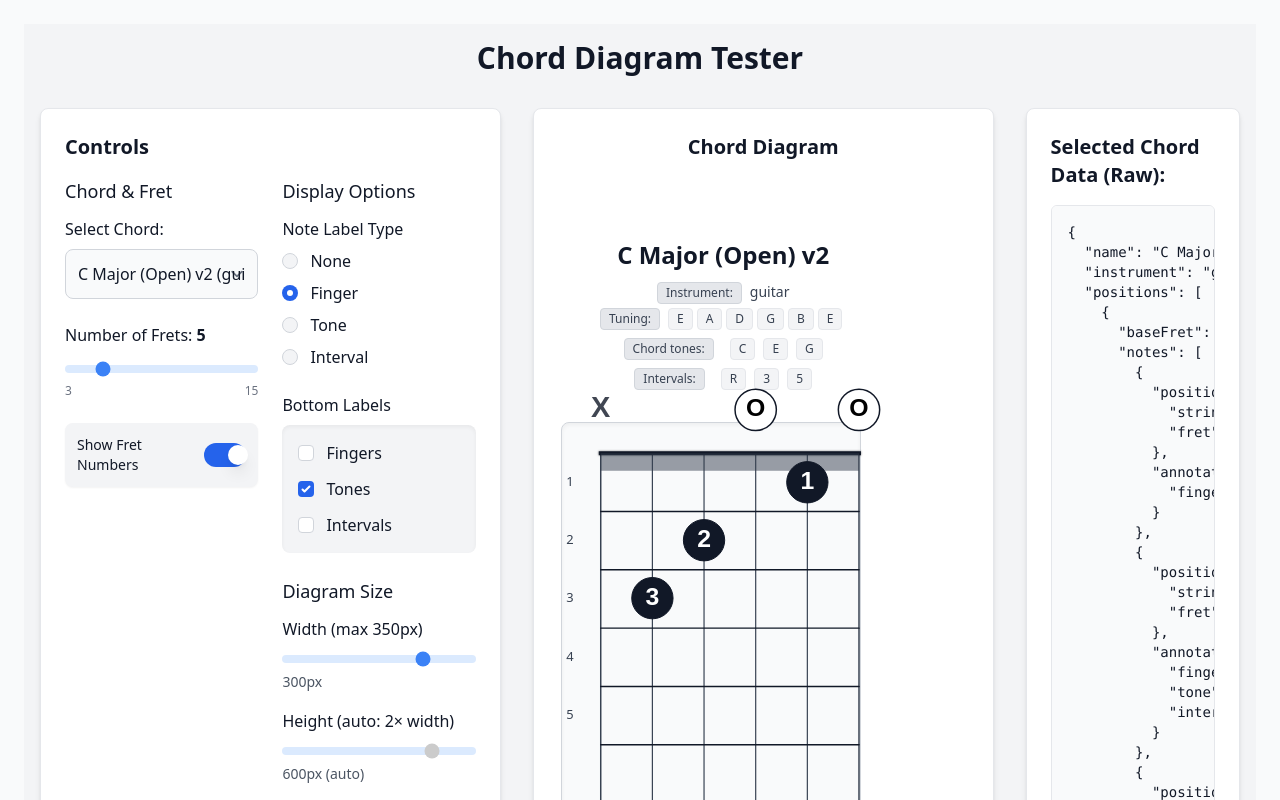
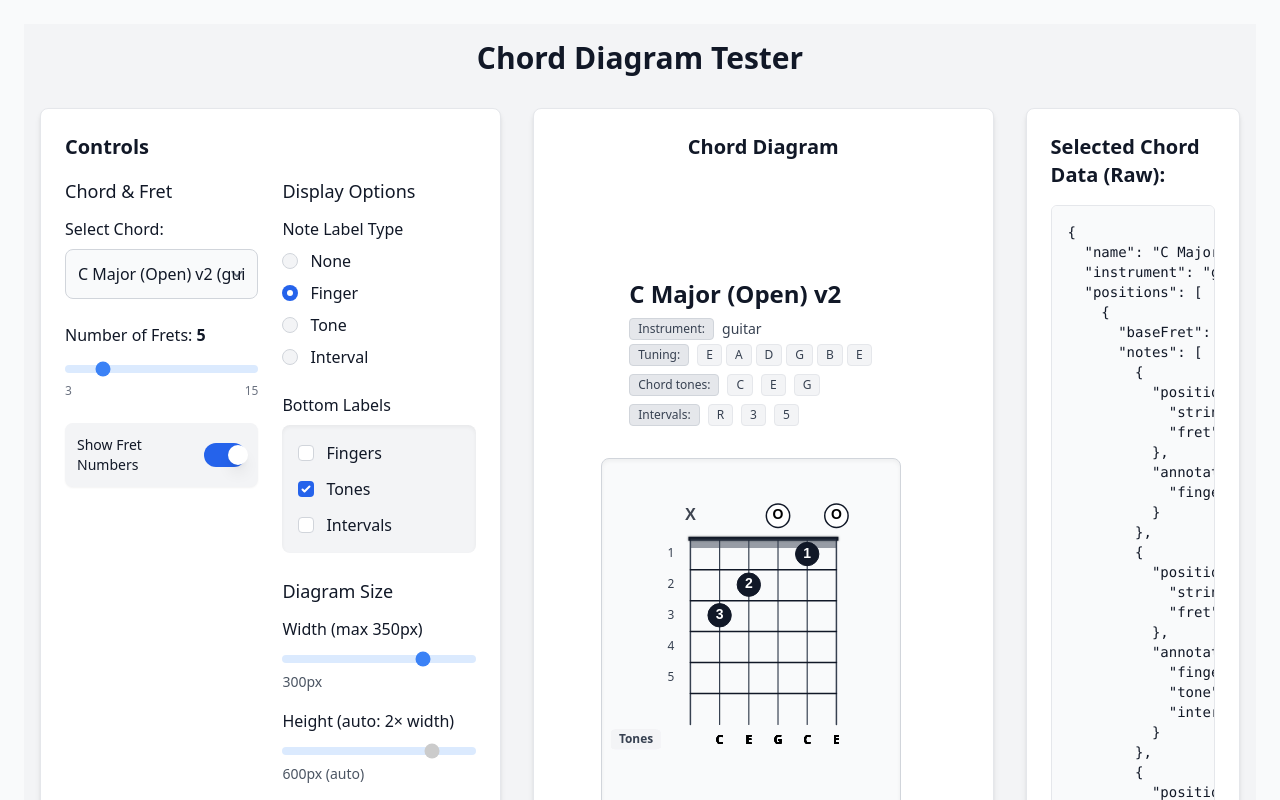
Before and after one commit to danielezappala/chordDiagram, a React (Vite) app: page / in a window 1280 px wide. Built offline with nearby package versions, Linux system fonts and the light colour scheme.

Commit message:
feat: improve muted string handling and align chord info to the left

```diff
--- a/src/components/ChordDiagram.tsx
+++ b/src/components/ChordDiagram.tsx
@@ -177,14 +177,37 @@ const ChordDiagram = forwardRef<SVGSVGElement, ChordDiagramProps>(
       const stringIndex = note.position.string - 1;
       if (stringIndex < 0 || stringIndex >= derivedNumStrings) return;
 
-      if (note.position.fret === -1) {
-        labels[stringIndex] = 'X';
+      console.log(`String ${note.position.string}: fret=${note.position.fret}, finger=${note.annotation?.finger}, tone=${note.annotation?.tone}, currentLabelType=${currentLabelType}`);
+
+      // Controlla se la corda è muta in modo più robusto
+      const isMuted = note.position.fret === -1 ||
+                      note.annotation?.finger?.toString().toLowerCase() === 'x';
+
+      console.log(`String ${note.position.string}: isMuted=${isMuted}`);
+
+      if (isMuted) {
+        if (currentLabelType === 'finger') {
+          labels[stringIndex] = 'X';
+        } else if (currentLabelType === 'tone') {
+          labels[stringIndex] = ''; // Stringa vuota per i toni delle corde mute
+          console.log(`String ${note.position.string} (muted, tone): setting label to ""`);
+        } else if (currentLabelType === 'interval') {
+          labels[stringIndex] = ''; // Stringa vuota anche per gli intervalli (o 'X' se preferito)
+        } else { // Include 'none' o qualsiasi altro tipo non gestito esplicitamente
+          labels[stringIndex] = 'X';
+        }
       } else {
         let labelContent: string | null = null;
         if (currentLabelType === 'finger') labelContent = note.annotation?.finger?.toString() ?? null;
         else if (currentLabelType === 'tone') labelContent = note.annotation?.tone ?? null;
         else if (currentLabelType === 'interval') labelContent = note.annotation?.interval ?? null;
-        labels[stringIndex] = labelContent ?? ' ';
+
+        // Se labelContent è null (es. per 'none' o se l'annotazione manca), usa uno spazio.
+        // Se è una stringa vuota (es. per un tono/intervallo che è intenzionalmente vuoto ma non muto), mantienila.
+        labels[stringIndex] = labelContent === null ? ' ' : labelContent;
+        if (currentLabelType === 'tone') {
+          console.log(`String ${note.position.string} (NOT muted, tone): raw tone='${note.annotation?.tone}', setting label to '${labels[stringIndex]}'`);
+        }
       }
     });
     return labels;
@@ -192,7 +215,7 @@ const ChordDiagram = forwardRef<SVGSVGElement, ChordDiagramProps>(
 
   // Layout calculations
   const CONTENT_MIN_WIDTH = 200;
-  const CONTENT_MIN_HEIGHT = 300;
+  const CONTENT_MIN_HEIGHT = 250;
   const CONTENT_ASPECT_RATIO = CONTENT_MIN_WIDTH / CONTENT_MIN_HEIGHT;
 
   // Start with dimensions from props or defaults
@@ -217,12 +240,12 @@ const ChordDiagram = forwardRef<SVGSVGElement, ChordDiagramProps>(
   const diagramHeight = calculatedHeight;
 
   // Calculate dimensions and padding
-  const sidePadding = 40;
-  const topPadding = 30;
-  const bottomPadding = 40;
+  const sidePadding = 90;
+  const topPadding = 80;
+  const bottomPadding = 80;
 
-  const horizontalOffset = -Math.min(diagramWidth * 0.5, 80);
-  const paddedWidth = diagramWidth - sidePadding * 1;
+  const horizontalOffset = -Math.min(diagramWidth * 0.5, 0);
+  const paddedWidth = diagramWidth - sidePadding * 1.7;
   const paddedHeight = diagramHeight - topPadding - bottomPadding;
 
   const actualNumFrets = numFretsProp ?? DEFAULT_NUM_FRETS;
@@ -256,7 +279,7 @@ const ChordDiagram = forwardRef<SVGSVGElement, ChordDiagramProps>(
         }}
       >
         {/* Chord Info Section */}
-        <div className="w-full flex justify-center mb-2"> {/* Added flex and justify-center */}
+        <div className="w-full flex justify-start mb-2"> {/* Added flex and justify-center */}
           <div className="w-full max-w-[600px] px-4"> {/* Added max-width and centered content */}
             <ChordInfo
               data={data}
@@ -264,7 +287,7 @@ const ChordDiagram = forwardRef<SVGSVGElement, ChordDiagramProps>(
               intervals={data.theory?.formula?.split(' ') || []}
               playedNotes={data.theory?.chordTones || []}
               showFormula={true}
-              className="text-center"
+              className=""
               instrument={data.instrument || ''}
               tuning={derivedActualTuning}
             />
--- a/src/components/ChordInfo.tsx
+++ b/src/components/ChordInfo.tsx
@@ -37,19 +37,19 @@ const ChordInfo: React.FC<ChordInfoProps> = ({
   // No need for complex data processing since we receive the data directly
 
   return (
-    <div className={`chord-info ${className} flex flex-col items-center pb-6`}>
+    <div className={`chord-info ${className} flex flex-col pb-6`}>
       {/* Nome accordo e strumento */}
-      <h2 className="text-2xl font-bold text-center my-2 whitespace-nowrap">{name}</h2>
+      <h2 className="text-2xl font-bold text-left my-2 whitespace-nowrap">{name}</h2>
       {/* Instrument row */}
       {instrument && (
-        <div className="text-center mb-1">
+        <div className="flex justify-start items-center mb-1 w-full">
           <span className="inline-block px-2 py-0.5 rounded bg-gray-200 text-gray-700 text-xs font-medium border border-gray-300 mr-2">Instrument:</span>
           <span className="inline-block text-gray-700 text-sm font-medium">{instrument}</span>
         </div>
       )}
       {/* Tuning row */}
       {tuning && tuning.length > 0 && (
-        <div className="flex flex-row items-center justify-center text-center">
+        <div className="flex flex-row items-center justify-start w-full">
           <span className="inline-block px-2 py-0.5 rounded bg-gray-200 text-gray-700 text-xs font-medium border border-gray-300 mr-2">Tuning:</span>
           {tuning.map((note, i) => (
             <span key={i} className="inline-block px-2 py-0.5 rounded bg-gray-100 text-gray-700 text-xs font-medium border border-gray-200 mr-1">
@@ -68,8 +68,8 @@ const ChordInfo: React.FC<ChordInfoProps> = ({
       {/* Played Notes */}
       {playedNotes.length > 0 && (
         <div className="mt-2">
-          <div className="text-center space-x-2 whitespace-nowrap flex items-center justify-center">
-            <span className="inline-block px-2 py-0.5 rounded bg-gray-200 text-gray-700 text-xs font-medium border border-gray-300 mr-2">Chord tones:</span>
+          <div className="space-x-2 whitespace-nowrap flex items-center justify-start w-full">
+            <span className="inline-block px-2 py-0.5 rounded bg-gray-200 text-gray-700 text-xs font-medium border border-gray-300">Chord tones:</span>
             {playedNotes.map((tone, i) => (
               <span
                 key={`played-note-${i}`}
@@ -85,8 +85,8 @@ const ChordInfo: React.FC<ChordInfoProps> = ({
       {/* Formula */}
       {showFormula && intervals.length > 0 && (
         <div className="mt-2">
-          <div className="text-center space-x-2 whitespace-nowrap flex items-center justify-center">
-            <span className="inline-block px-2 py-0.5 rounded bg-gray-200 text-gray-700 text-xs font-medium border border-gray-300 mr-2">Intervals:</span>
+          <div className="space-x-2 whitespace-nowrap flex items-center justify-start w-full">
+            <span className="inline-block px-2 py-0.5 rounded bg-gray-200 text-gray-700 text-xs font-medium border border-gray-300">Intervals:</span>
             {intervals.map((interval, i) => (
               <span
                 key={`formula-${i}`}
--- a/src/components/FretboardBase.tsx
+++ b/src/components/FretboardBase.tsx
@@ -120,7 +120,8 @@ const FretboardBase: React.FC<FretboardBaseProps> = ({
       tone: note?.annotation?.tone || '',
       interval: note?.annotation?.interval || '',
       tuningNote: (showStringNames && tuning && tuning.length === totalStrings) ? tuning[stringVisualIndex] || '' : '',
-      isMuted: !note || note.position == null || note.position.fret == null
+      isMuted: !note || note.position == null || note.position.fret == null, // General check if note data is valid
+      isExplicitlyMuted: note ? (note.position.fret === -1 || note.annotation?.finger?.toString().toLowerCase() === 'x') : false // Specific check for muted strings (X or fret -1)
     };
   };
 
@@ -167,21 +168,21 @@ const FretboardBase: React.FC<FretboardBaseProps> = ({
               if (bottomLabels.showFingers) {
                 bottomLabelRows.push({
                   key: 'finger',
-                  getValue: info => info.isMuted ? 'X' : (info.finger || ''),
+                  getValue: info => info.isExplicitlyMuted ? 'X' : (info.finger || ''),
                   colorClass: 'text-blue-600 font-medium'
                 });
               }
               if (bottomLabels.showTones) {
                 bottomLabelRows.push({
                   key: 'tone',
-                  getValue: info => info.isMuted ? 'X' : (info.tone || info.tuningNote || ''),
+                  getValue: info => info.isExplicitlyMuted ? '' : (info.tone || info.tuningNote || ''),
                   colorClass: 'text-gray-900 font-semibold'
                 });
               }
               if (bottomLabels.showIntervals) {
                 bottomLabelRows.push({
                   key: 'interval',
-                  getValue: info => info.isMuted ? 'X' : (info.interval || ''),
+                  getValue: info => info.isExplicitlyMuted ? '' : (info.interval || ''),
                   colorClass: 'text-purple-700 font-medium'
                 });
               }
```
